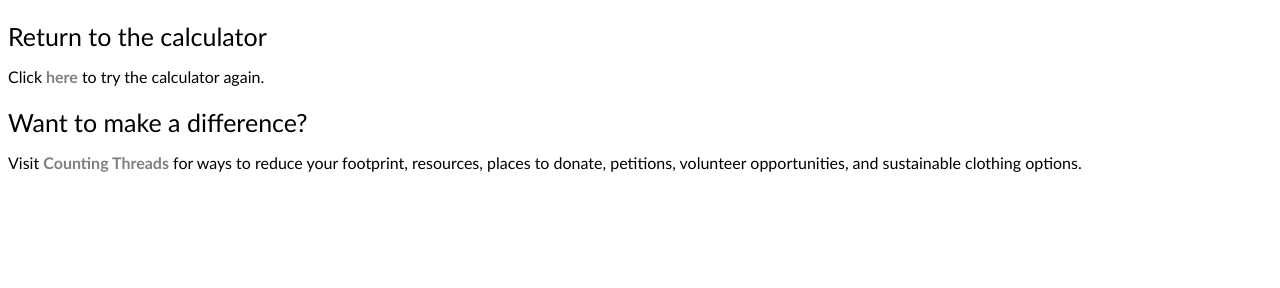
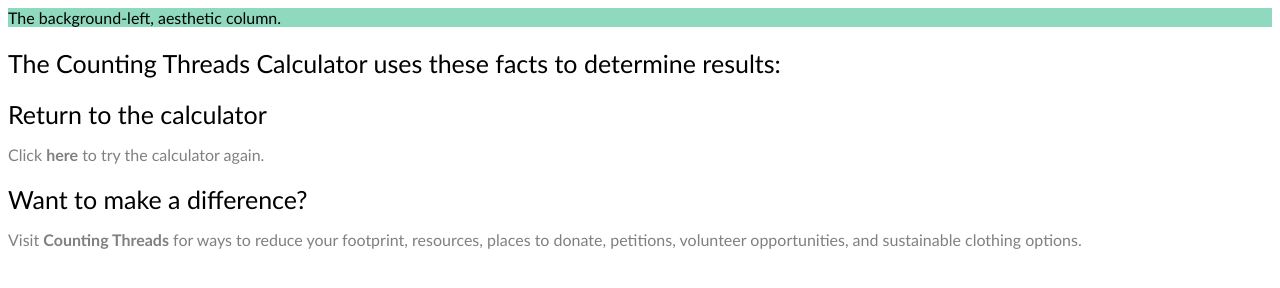
Before and after one commit to hansfirm/countingthreadscalculator, a website: page src/njk/FactSheet.njk in a window 1280 px wide. Drawn offline with nearby package versions, Linux system fonts and the light colour scheme; files that its build step writes are made by us from their sources; files whose address does not match are found by name.

Commit message:
additional stuff

```diff
--- a/src/njk/FactSheet.njk
+++ b/src/njk/FactSheet.njk
@@ -5,21 +5,21 @@
 {% block page_description %}Fashion industry facts used to calculate your results.{% endblock %}
 
 {% block content %}
-<div class="container">
+
+<div class="container-fluid">
   <div class="row">
-    <div id="aesthetics" class="col-4">
+    <div class="col-4">
+     The background-left, aesthetic column.
     </div>
     <div class="col-8">
-
-
+      <h2 class="fs-title">The <a href="./bot.html">Counting Threads Calculator</a> uses these facts to determine results:</h2>
 
 
       <h2 class="fs-title">Return to the calculator</h2>
-      <p>Click<b><a id="linx" href="./bot.html"></span> here</a></b> to try the calculator again.</p>
+      <p>Click <b><a id="linx" href="./bot.html"></span>here</a></b> to try the calculator again.</p>
 
       <h2 class="fs-title">Want to make a difference?</h2>
       <p>Visit <b><a id="linx" href="countingthreads.com/GetInvolved"></span> Counting Threads</a></b> for ways to reduce your footprint, resources, places to donate, petitions, volunteer opportunities, and sustainable clothing options.</p>
-
     </div>
   </div>
 </div>
--- a/src/njk/bot.njk
+++ b/src/njk/bot.njk
@@ -171,10 +171,10 @@
                                         <p>You could convert all that water into <b><span id="showers"></span> showers...</b></p>
 
                                         <h2 class="fs-title">Want to try again?</h2>
-                                        <p>Click<b><a id="linx" href="./bot.html"></span> here</a></b> to give it another go.</p>
+                                        <p>Click <b><a id="linx" href="./bot.html"></span>here</a></b> to give it another go.</p>
 
                                         <h2 class="fs-title">Inspired to make a change?</h2>
-                                        <p>Visit <b><a id="linx" href="countingthreads.com/GetInvolved"></span> Counting Threads</a></b> for ways to reduce your footprint, resources, places to donate, petitions, volunteer opportunities, and sustainable clothing options.</p>
+                                        <p>Visit <b><a id="linx" href="countingthreads.com/GetInvolved"></span>Counting Threads</a></b> for ways to reduce your footprint, resources, places to donate, petitions, volunteer opportunities, and sustainable clothing options.</p>
 
                                         </div>
                                     </div>
--- a/src/scss/factSheet.scss
+++ b/src/scss/factSheet.scss
@@ -2,7 +2,11 @@
   font-family: "Gill Sans";
 }
 
-#aesthetics{
+.container{
+  display: flex;
+}
+
+.col-4{
 background-color: #8fd9be;
 }
 
@@ -22,3 +26,16 @@ background-color: #8fd9be;
   font-weight: normal;
   text-align: left
 }
+
+p{
+  color: grey;
+}
+
+a{
+  color: black;
+  text-decoration: none;
+}
+
+a:hover{
+  text-decoration: underline;
+}
```
Also changed, not shown: docs/FactSheet.html, docs/bot.html, docs/css/factSheet.css.
